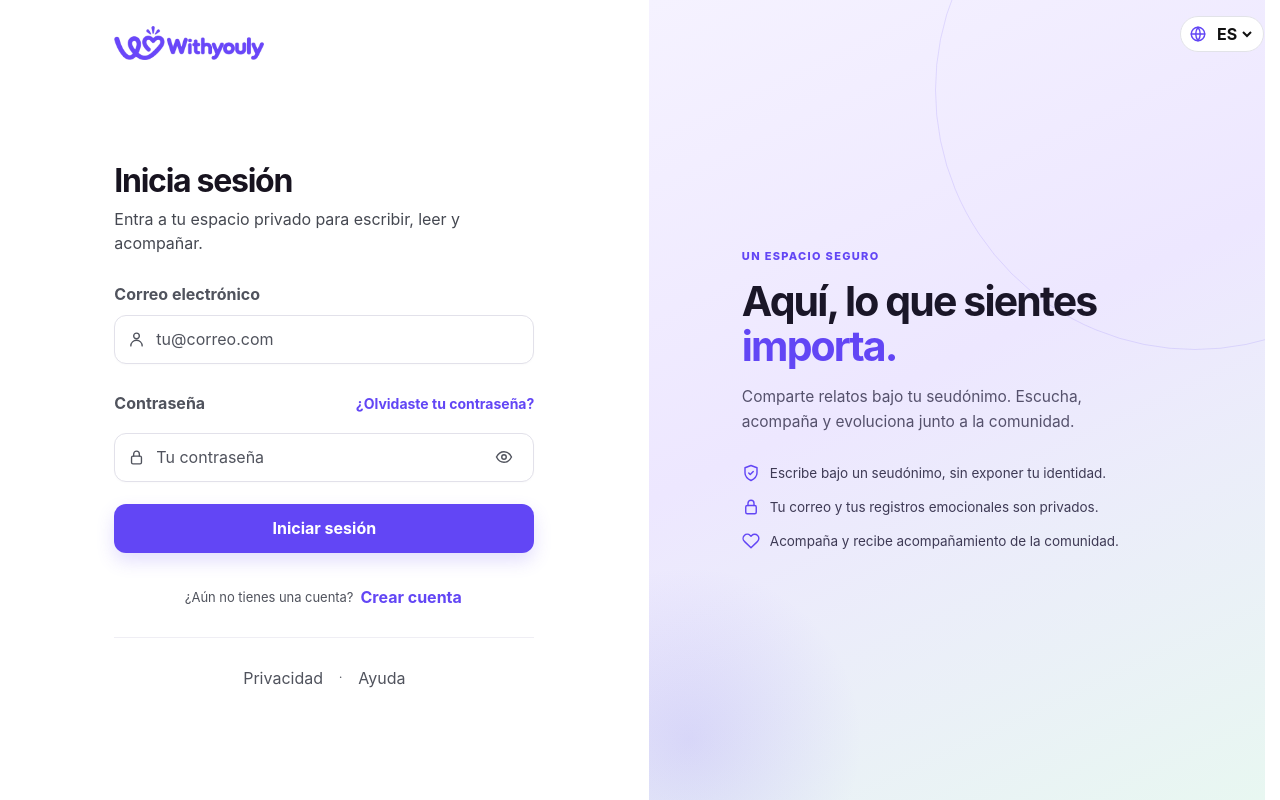
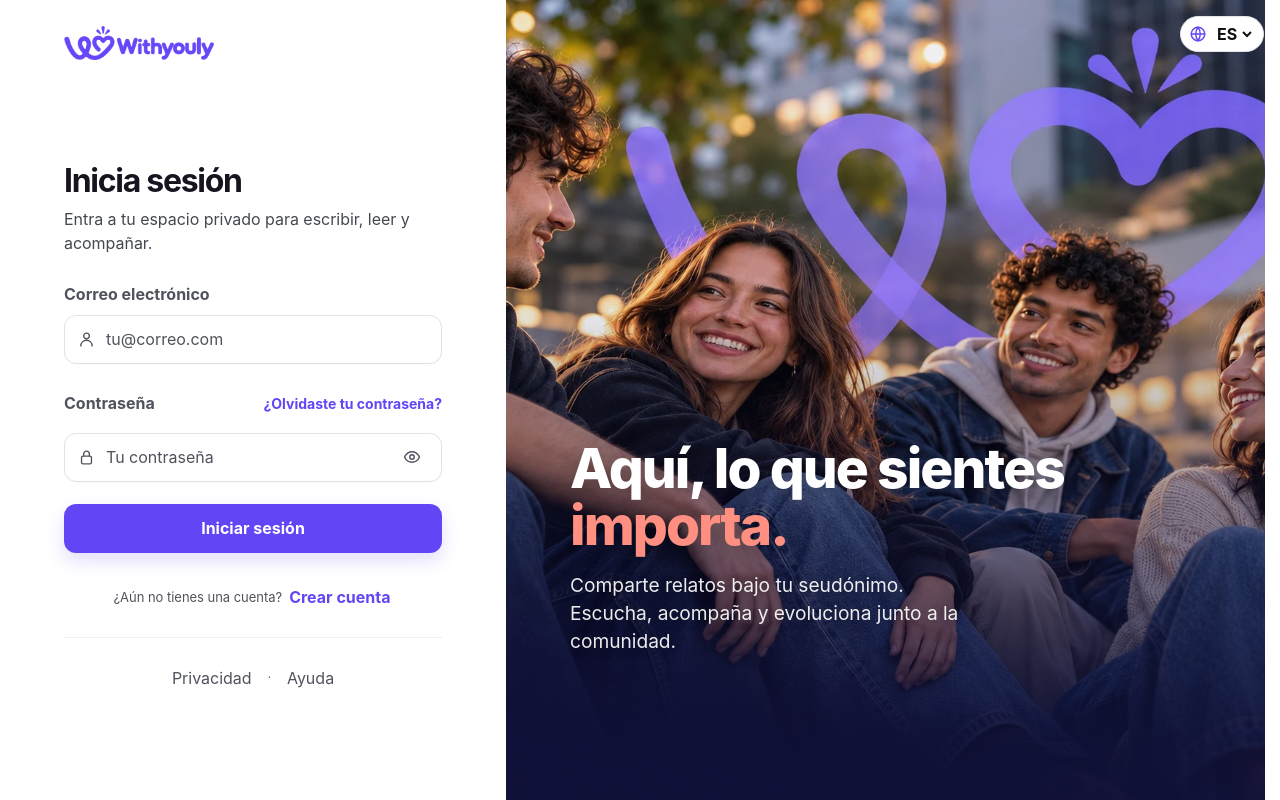
Before and after one commit to Bryandlc654/whityouly, a Next.js app in the folder frontend/: page /login in a window 1280 px wide. Built offline with nearby package versions, Linux system fonts and the light colour scheme; no server answers.

Commit message:
login: restaurar imagen y texto originales

```diff
--- a/frontend/src/app/login/page.tsx
+++ b/frontend/src/app/login/page.tsx
@@ -94,25 +94,14 @@ export default function LoginPage() {
   return (
     <AuthCard
       variant="reference"
+      image="/assets/withyouly-login.webp"
       imageAlt={t('auth.login.imageAlt')}
       imageCaption={
         <>
-          <span className="login-aside-kicker">{t('auth.login.asideKicker')}</span>
           <h2>
             {t('auth.login.visualTitle')} <em>{t('auth.login.visualAccent')}</em>
           </h2>
           <p>{t('auth.login.visualText')}</p>
-          <ul className="login-aside-points">
-            <li>
-              <Icon name="shield" /> {t('auth.login.point1')}
-            </li>
-            <li>
-              <Icon name="lock" /> {t('auth.login.point2')}
-            </li>
-            <li>
-              <Icon name="heart" /> {t('auth.login.point3')}
-            </li>
-          </ul>
         </>
       }
     >
--- a/frontend/src/app/withyouly-e2e-fixes.css
+++ b/frontend/src/app/withyouly-e2e-fixes.css
@@ -316,7 +316,7 @@
 @media(max-width:720px){.wy .admin-content-actions{width:100%}.wy .admin-content-actions button{flex:1 1 auto}}
 
 /* Acceso limpio: formulario minimalista + panel informativo suave. */
-.wy .login-shell{min-height:100vh;display:grid;grid-template-columns:minmax(460px,1fr) minmax(420px,.95fr);background:#FBFBFD}
+.wy .login-shell{min-height:100vh;display:grid;grid-template-columns:minmax(440px,40%) 1fr;background:#FBFBFD}
 .wy .login-panel{display:flex;flex-direction:column;min-width:0;padding:26px clamp(24px,5vw,72px);background:#FFF}
 .wy .login-panel-inner{width:min(420px,100%);margin:auto;display:flex;flex-direction:column;min-height:calc(100vh - 52px)}
 .wy .login-brand{display:inline-flex;width:max-content;max-width:100%;margin-bottom:28px;text-decoration:none}
@@ -377,3 +377,11 @@
   .wy .login-brand img{width:126px}
   .wy .login-shell .reference-form h1{font-size:28px}
 }
+/* Panel derecho del login: imagen y texto originales sobre el formulario limpio. */
+.wy .login-aside-photo{display:flex;align-items:flex-end;justify-content:flex-start;background-size:cover;background-position:65% center;background-repeat:no-repeat;padding:64px clamp(36px,5vw,80px)}
+.wy .login-aside-photo:before,.wy .login-aside-photo:after{display:none}
+.wy .login-aside-photo .login-aside-inner{max-width:760px;padding:0 0 10vh}
+.wy .login-aside-photo h2{color:#FFF;font-size:clamp(40px,4.3vw,76px);line-height:1.04;letter-spacing:-.035em;font-weight:800;margin:0;text-shadow:0 2px 22px rgba(0,0,0,.28)}
+.wy .login-aside-photo h2 em{font-style:normal;color:#FF8F80}
+.wy .login-aside-photo p{color:rgba(255,255,255,.92);font-size:clamp(17px,1.5vw,22px);line-height:1.45;max-width:34ch;margin:18px 0 0;text-shadow:0 1px 14px rgba(0,0,0,.32)}
+@media(max-width:980px){.wy .login-aside-photo{display:none}}
--- a/frontend/src/components/wy/AuthCard.tsx
+++ b/frontend/src/components/wy/AuthCard.tsx
@@ -49,7 +49,17 @@ export default function AuthCard({
             </div>
           </div>
 
-          <aside className="login-aside" aria-label={imageAlt}>
+          <aside
+            className={`login-aside${image ? ' login-aside-photo' : ''}`}
+            aria-label={imageAlt}
+            style={
+              image
+                ? {
+                    backgroundImage: `linear-gradient(to top, rgba(17,17,55,.84), rgba(17,17,55,.06) 64%), url('${image}')`,
+                  }
+                : undefined
+            }
+          >
             <div className="login-aside-inner">{imageCaption}</div>
           </aside>
         </section>
--- a/frontend/src/lib/i18n/messages.ts
+++ b/frontend/src/lib/i18n/messages.ts
@@ -81,10 +81,6 @@ const es: Messages = {
   'auth.login.visualTitle': 'Aquí, lo que sientes',
   'auth.login.visualAccent': 'importa.',
   'auth.login.visualText': 'Comparte relatos bajo tu seudónimo. Escucha, acompaña y evoluciona junto a la comunidad.',
-  'auth.login.asideKicker': 'UN ESPACIO SEGURO',
-  'auth.login.point1': 'Escribe bajo un seudónimo, sin exponer tu identidad.',
-  'auth.login.point2': 'Tu correo y tus registros emocionales son privados.',
-  'auth.login.point3': 'Acompaña y recibe acompañamiento de la comunidad.',
   'auth.privacy': 'Privacidad',
   'auth.help': 'Ayuda',
   'auth.login.noAccount': '¿Aún no tienes una cuenta?',
@@ -722,10 +718,6 @@ const en: Messages = {
   'auth.login.visualTitle': 'Here, what you feel',
   'auth.login.visualAccent': 'matters.',
   'auth.login.visualText': 'Share stories under your pseudonym. Listen, support and grow together with the community.',
-  'auth.login.asideKicker': 'A SAFE SPACE',
-  'auth.login.point1': 'Write under a pseudonym without exposing your identity.',
-  'auth.login.point2': 'Your email and emotional logs stay private.',
-  'auth.login.point3': 'Give and receive support from the community.',
   'auth.privacy': 'Privacy',
   'auth.help': 'Help',
   'auth.login.noAccount': 'Don’t have an account yet?',
```
